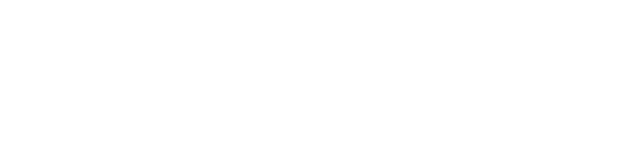
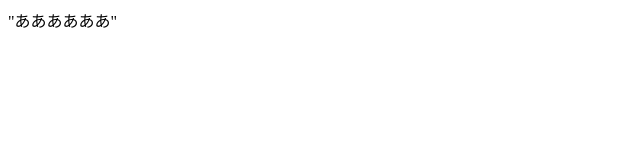
Before and after one commit to appin-cell/appin-cell.github.io, a plain HTML site: page index.html in a window 1280 px wide. Shown: the whole page, without its empty margins (0-640 px from the left). Drawn offline with Linux system fonts and the light colour scheme.

Commit message:
Update index.html

```diff
--- a/index.html
+++ b/index.html
@@ -1,4 +1,5 @@
 <head onload:alert("https://ざまーみろ.co.jp")>
+    <p>"ああああああ"</p>
 <script>
 window.onload = function() {
     alert('ユルサナイ');
```
